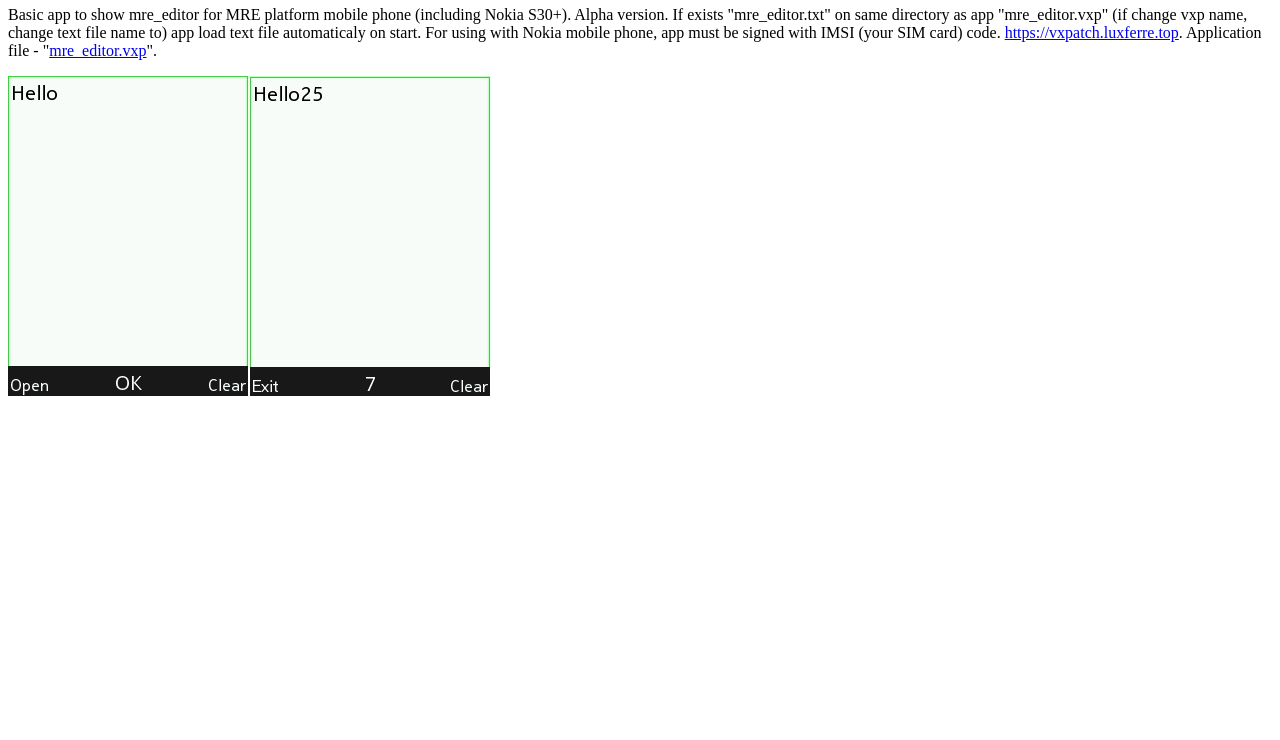
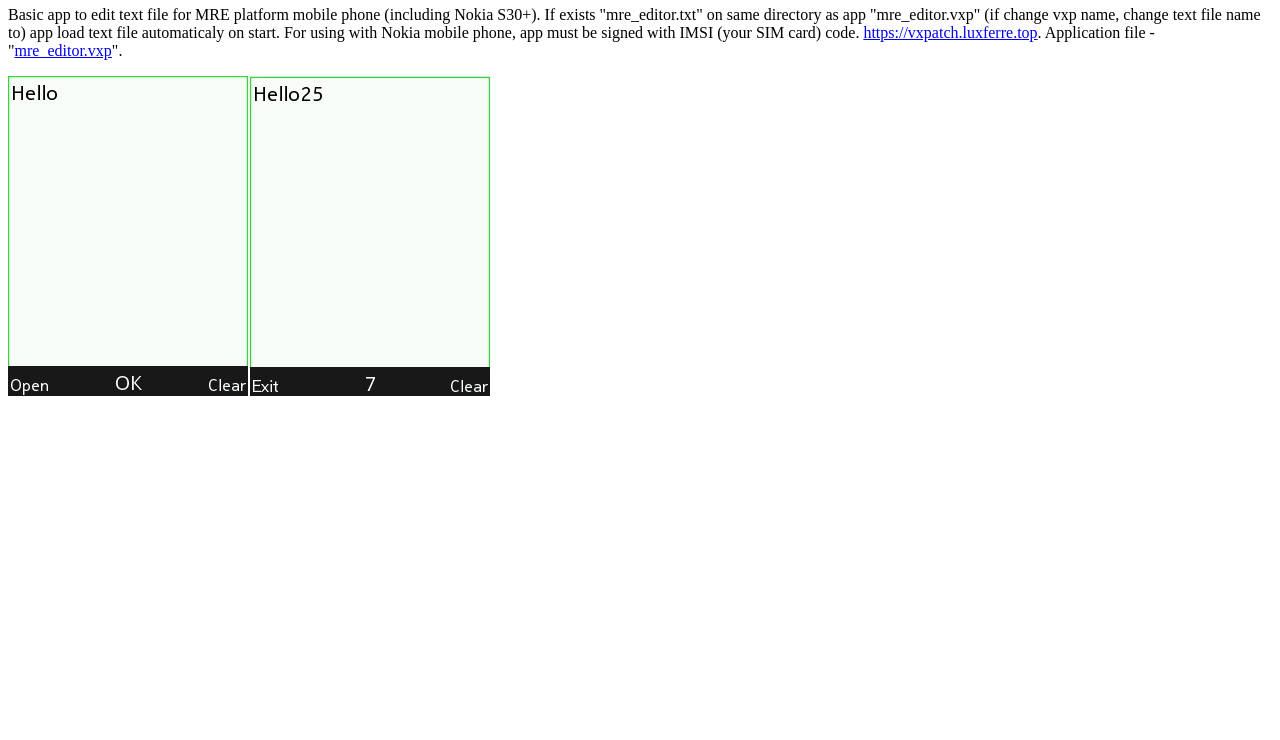
Before and after one commit to RDZDX/mre_editor, a plain HTML site: page docs/index.html in a window 1280 px wide. Shown: the part 60-800 px from the top of the page. Drawn offline with Linux system fonts and the light colour scheme.

Commit message:
Update index.html

```diff
--- a/docs/index.html
+++ b/docs/index.html
@@ -2,7 +2,7 @@
 
 <body>
   <h1>Mre_editor</h1>
-  <p>Basic app to show mre_editor for MRE platform mobile phone (including Nokia S30+). Alpha version.
+  <p>Basic app to edit text file for MRE platform mobile phone (including Nokia S30+).
     If exists "mre_editor.txt" on same directory as app "mre_editor.vxp" (if change vxp name, change text file name to) app load text file automaticaly on start.
     For using with Nokia mobile phone, app must be signed with IMSI (your SIM card) code.
     <a href="https://vxpatch.luxferre.top">https://vxpatch.luxferre.top</a>. Application file -
```
